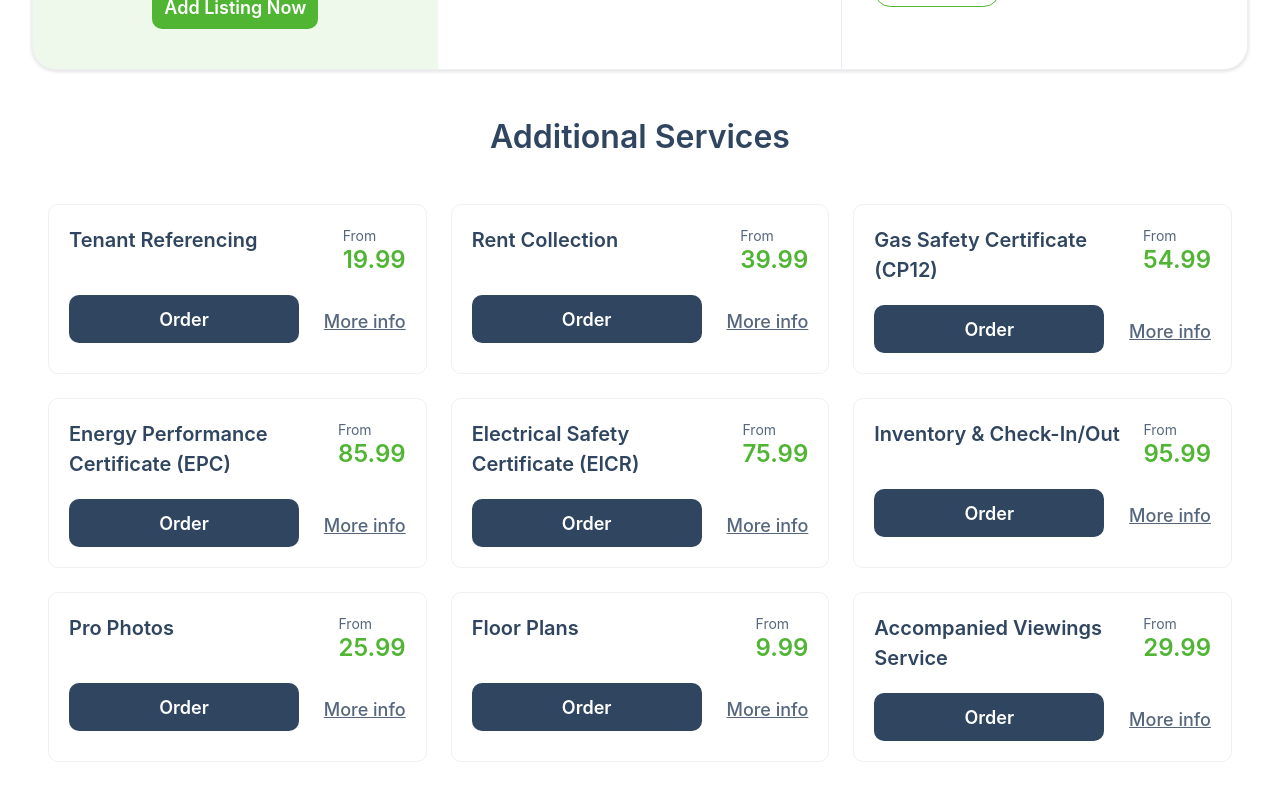
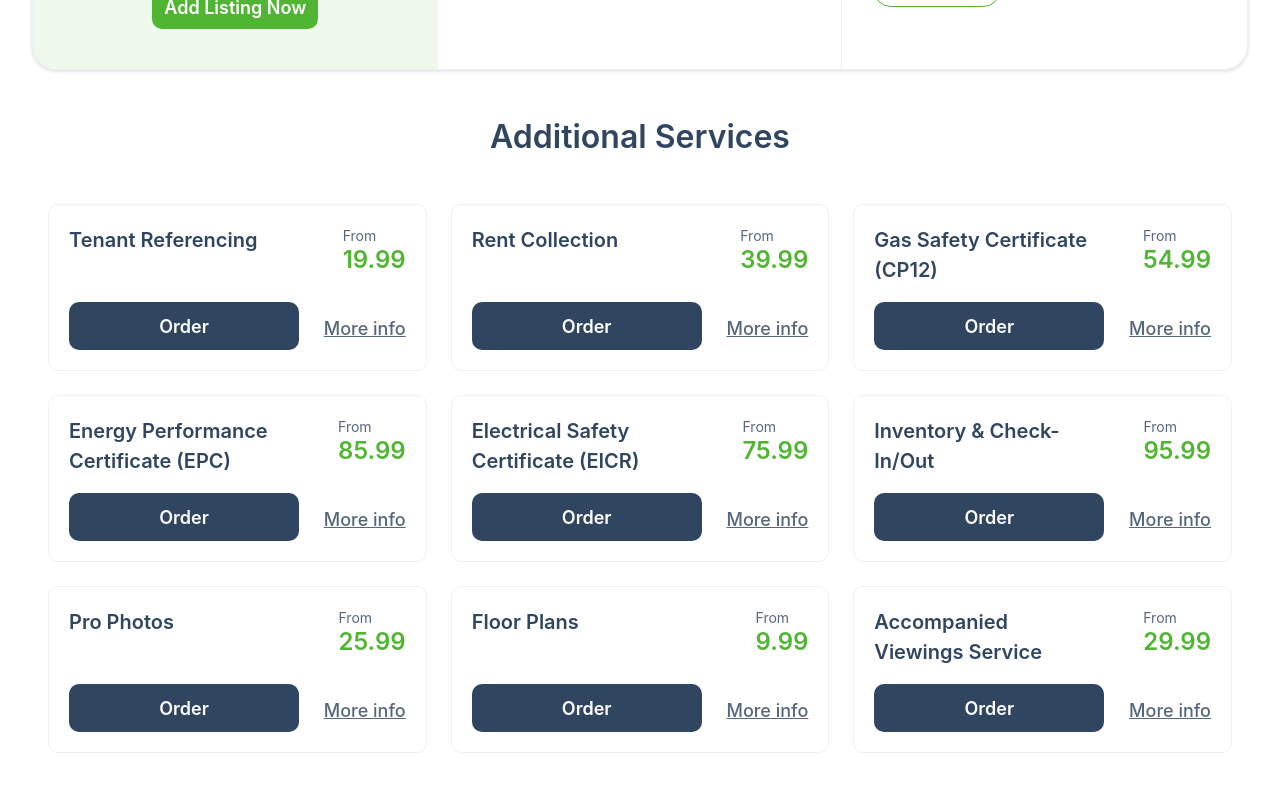
Before and after one commit to jhsayem94/verv-pages, a Next.js app: page /vervpricing in a window 1280 px wide. Shown: the part 1507-2307 px from the top of the page. Built offline with nearby package versions, Linux system fonts and the light colour scheme.

Commit message:
Additional Services Re-design done.

```diff
--- a/src/allComponent/VervPricing/Service.jsx
+++ b/src/allComponent/VervPricing/Service.jsx
@@ -2,10 +2,10 @@ import React from 'react';
 
 const Service = ({ service }) => {
     return (
-        <div key={service.id} className='border border-[#EEF1F3] rounded-lg min-w-[370px]'>
-            <div className='p-5'>
-                <div className='flex justify-between pb-5'>
-                    <h3 className="text-[#30455f] pr-4 text-[20px] font-semibold font-['Inter'] leading-normal ">{service.title}</h3>
+        <div key={service.id} className='border border-[#EEF1F3]  rounded-lg min-w-[370px]'>
+            <div className='grid grid-cols-1 content-between p-5 h-[165px]'>
+                <div className='flex justify-between '>
+                    <h3 className="text-[#30455f] pr-4 w-[230px] text-[20px] font-semibold font-['Inter'] leading-normal ">{service.title}</h3>
                     <div className=''>
                         <h4 className="text-[#56677d] text-[14px] font-normal font-['Inter'] leading-normal" >From</h4>
                         <h6 className="text-center text-[#50b533] text-[24px] font-semibold font-['Inter'] leading-[28.80px]" >{service.price}</h6>
```
